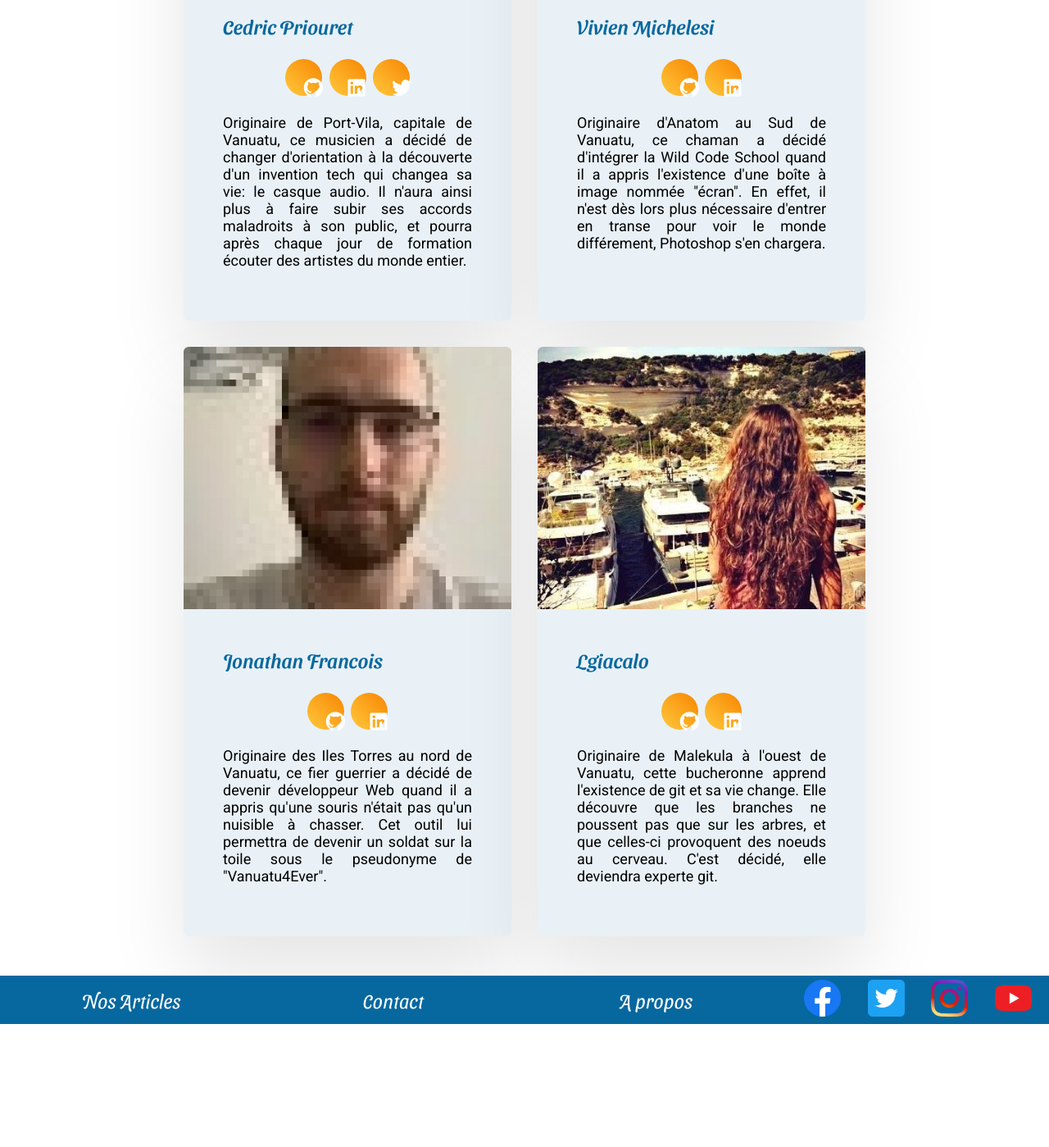
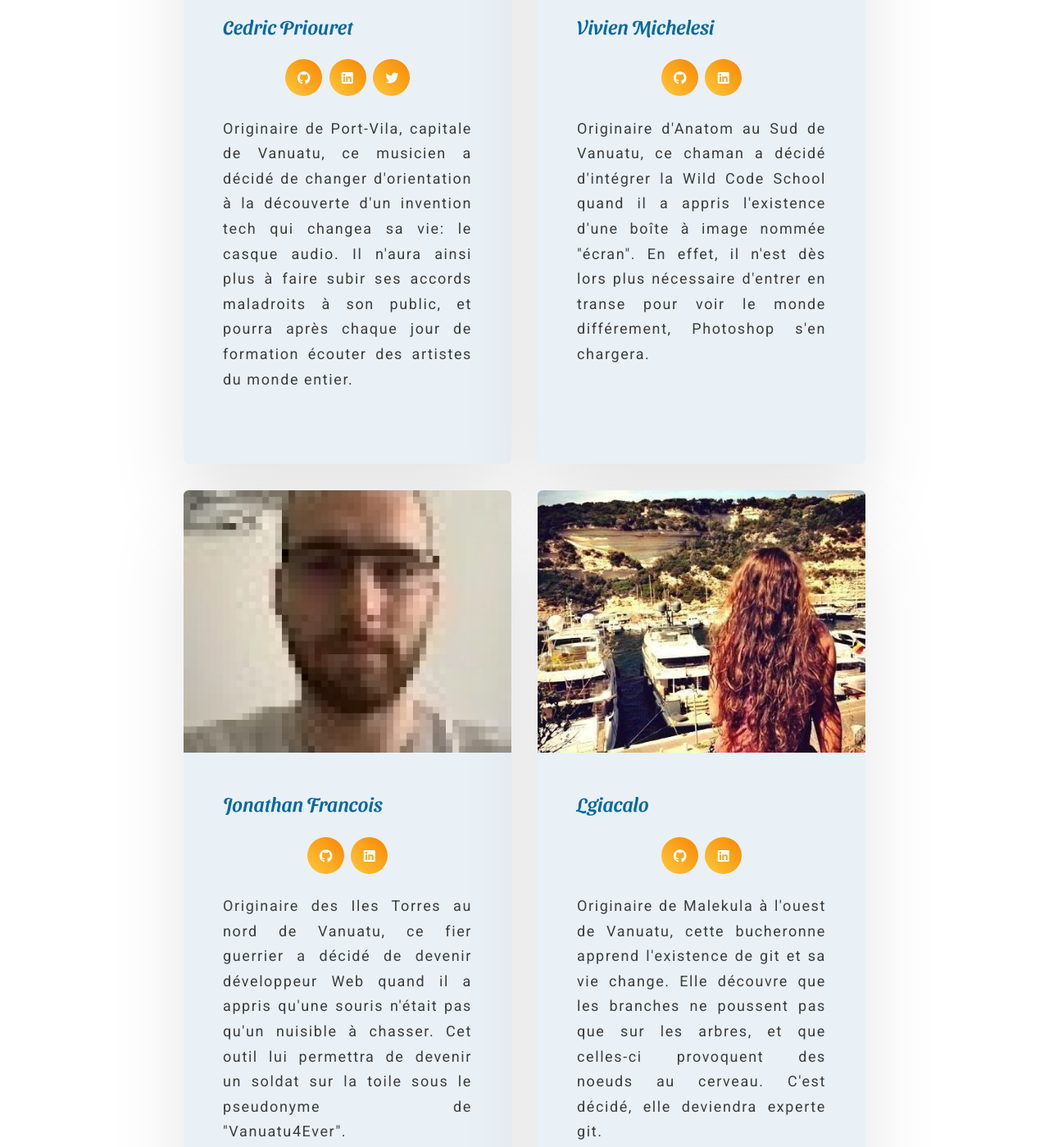
Before and after one commit to john32313/globle_trotters, a website built with Parcel: page src/apropos.html in a window 1280 px wide. Shown: the part 720-2119 px from the top of the page at 82% size. Before the commit the page ends 1969 px from the top, so only its background shows below. Built offline with nearby package versions, Linux system fonts and the light colour scheme.

```diff
--- a/src/apropos.css
+++ b/src/apropos.css
@@ -41,9 +41,18 @@
     height: 15rem;
 }
 
+.card__text {
+    letter-spacing: initial;
+    line-height: initial;
+    color: #3d3d3d;
+    margin-bottom: 1rem;
+    font-size: 18px;
+    text-align: justify;
+}
+
 /* ** */
 
-
+/* CSS ICON Jaune */
 .social-icons {
     list-style: none;
     margin: auto;
@@ -99,16 +108,3 @@
     -webkit-text-fill-color: transparent;
     transition: all 265ms ease-in;
 }
-
-.grid-container {
-    display: grid;
-    grid-template-columns: 1fr 1fr;
-    grid-gap: 20px;
-    font-size: 1.2em;
-}
-
-.card_description {
-    font-size: 18px;
-    font-weight: normal;
-    text-align: justify;
-}
--- a/src/apropos.html
+++ b/src/apropos.html
@@ -13,9 +13,9 @@
         rel="stylesheet">
     <link rel="stylesheet" href="https://use.fontawesome.com/releases/v5.15.0/css/all.css"
         integrity="sha384-OLYO0LymqQ+uHXELyx93kblK5YIS3B2ZfLGBmsJaUyor7CpMTBsahDHByqSuWW+q" crossorigin="anonymous">
+    <link rel="stylesheet" href="../style.css">
     <link rel="stylesheet" href="./cards.css">
     <link rel="stylesheet" href="./apropos.css">
-    <link rel="stylesheet" href="../style.css">
 </head>
 
 <body>
@@ -69,11 +69,11 @@
                                 <li><a href="https://www.linkedin.com/in/cedric-priouret-40889718b/"><i class="fab fa-linkedin"></i></a></li>
                                 <li><a href="https://twitter.com/Franalol"><i class="fab fa-twitter"></i></a></li>
                             </ul>
-                            <h2 class="card_description">
+                            <p class="card__text">
                                 Originaire de Port-Vila, capitale de Vanuatu, ce musicien a décidé de changer d'orientation à la découverte d'un invention tech
                                 qui changea sa vie: le casque audio. Il n'aura ainsi plus à faire subir ses accords maladroits à son public, et pourra
                                 après chaque jour de formation écouter des artistes du monde entier.
-                            </h2>
+                            </p>
                         </div>
                     </div>
                 </div>
@@ -88,11 +88,11 @@
                                 <li><a href="https://www.linkedin.com/in/vivien-michelesi-b12065b1/"><i class="fab fa-linkedin"></i></a></li>
                                 <!-- <li><a href="#"><i class="fab fa-twitter"></i></a></li> -->
                             </ul>
-                            <h2 class="card_description">
+                            <p class="card__text">
                                 Originaire d'Anatom au Sud de Vanuatu, ce chaman a décidé d'intégrer la Wild Code School quand il a appris
                                 l'existence d'une boîte à image nommée "écran". En effet, il n'est dès lors plus nécessaire d'entrer en transe pour voir
                                 le monde différement, Photoshop s'en chargera.
-                            </h2>
+                            </p>
                         </div>
                     </div>
                 </div>
@@ -107,11 +107,11 @@
                                 <li><a href="https://www.linkedin.com/in/jonathan-fran%C3%A7ois-9510671aa/"><i class="fab fa-linkedin"></i></a></li>
                                 <!-- <li><a href="#"><i class="fab fa-twitter"></i></a></li> -->
                             </ul>
-                            <h2 class="card_description">
+                            <p class="card__text">
                                 Originaire des Iles Torres au nord de Vanuatu, ce fier guerrier a décidé de devenir développeur Web
                                 quand il a appris qu'une souris n'était pas qu'un nuisible à chasser. Cet outil lui permettra de devenir
                                 un soldat sur la toile sous le pseudonyme de "Vanuatu4Ever".
-                            </h2>
+                            </p>
                         </div>
                     </div>
                 </div>
@@ -126,11 +126,11 @@
                                 <li><a href="https://www.linkedin.com/in/lenagiacalone/"><i class="fab fa-linkedin"></i></a></li>
                                 <!-- <li><a href="#"><i class="fab fa-twitter"></i></a></li> -->
                             </ul>
-                            <h2 class="card_description">
+                            <p class="card__text">
                                 Originaire de Malekula à l'ouest de Vanuatu, cette bucheronne apprend l'existence de git et sa vie change.
                                 Elle découvre que les branches ne poussent pas que sur les arbres, et que celles-ci provoquent des noeuds au cerveau.
                                 C'est décidé, elle deviendra experte git.
-                            </h2>
+                            </p>
                         </div>
                     </div>
                 </div>
--- a/style.css
+++ b/style.css
@@ -18,7 +18,7 @@
     margin : 0;
 }
 
-a {
+.navbar a, .footer a {
     text-decoration: none;
     color : inherit;
     font-family: Sansita_links;
```
Also changed, not shown: src/articles.html (+1 -1 lines).
